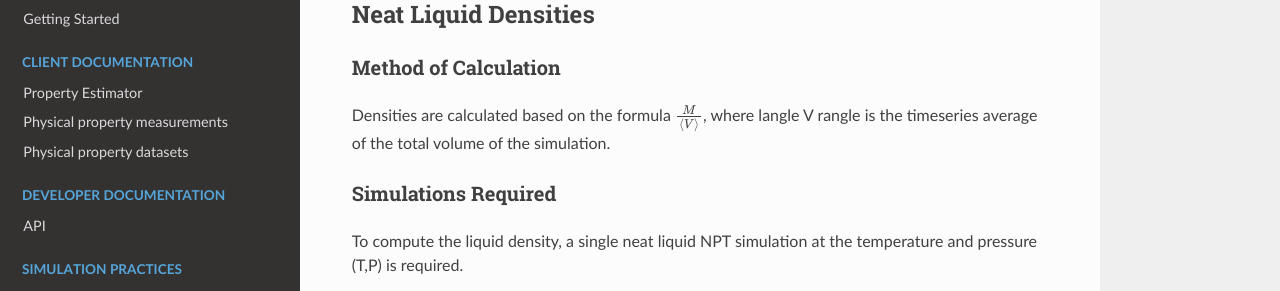
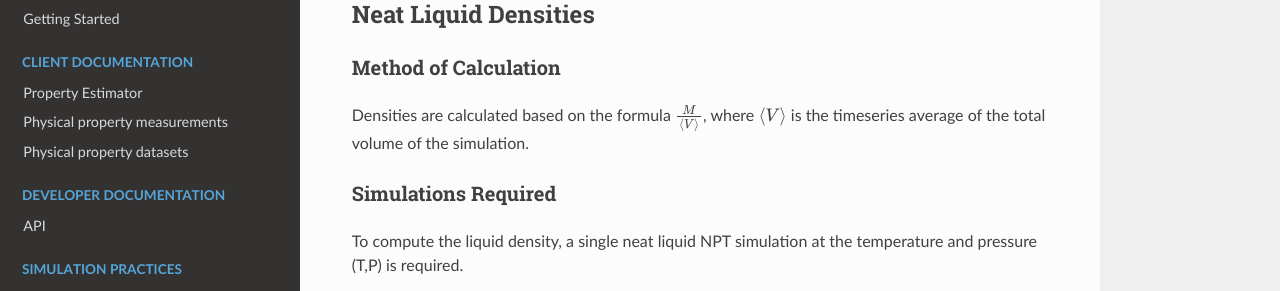
Before and after one commit to openforcefield/openff-evaluator, a Sphinx documentation site: the page built from docs/property_simulation_practices.rst, in a window 1280 px wide. Shown: the part 162-453 px from the top of the page. Built offline with Sphinx 7.4.7 and the Read the Docs theme 2.0.0, drawn with Linux system fonts in a browser that asks for light colours; part of the change alters nothing that is shown.

```diff
--- a/docs/property_simulation_practices.rst
+++ b/docs/property_simulation_practices.rst
@@ -7,7 +7,7 @@ Neat Liquid Densities
 Method of Calculation
 ~~~~~~~~~~~~~~~~~~~~~
 
-Densities are calculated based on the formula :math:`\frac{M}{\langle V \rangle}`, where \langle V \rangle is the timeseries average of the total volume of the simulation.
+Densities are calculated based on the formula :math:`\frac{M}{\langle V \rangle}`, where :math:`\langle V \rangle` is the timeseries average of the total volume of the simulation.
 
 Simulations Required
 ~~~~~~~~~~~~~~~~~~~~~
```
